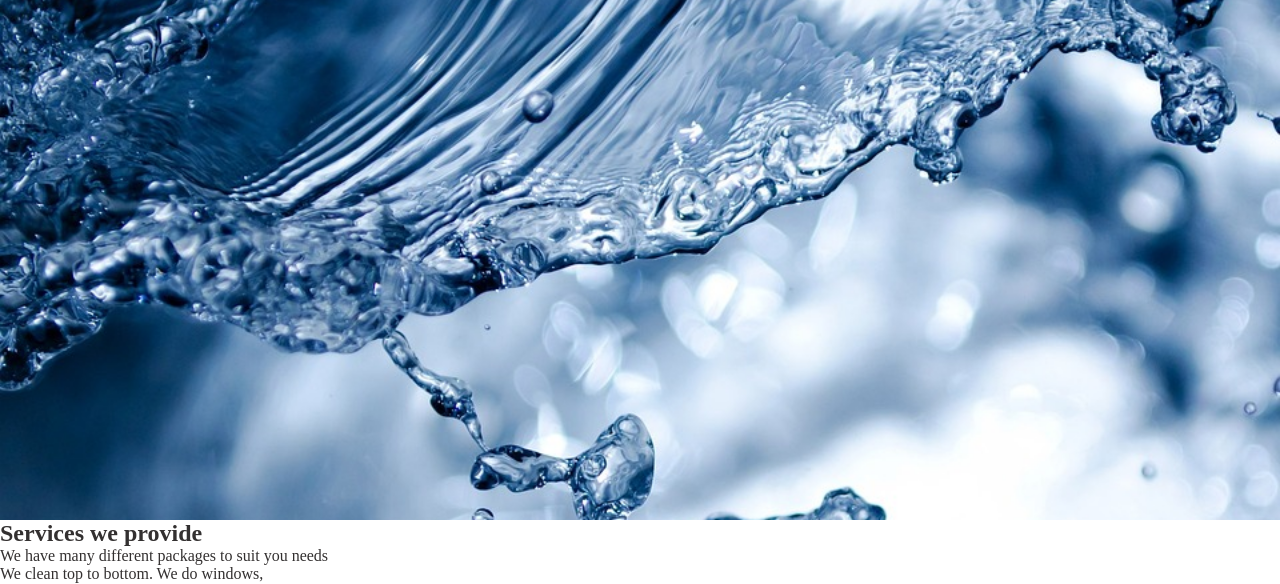
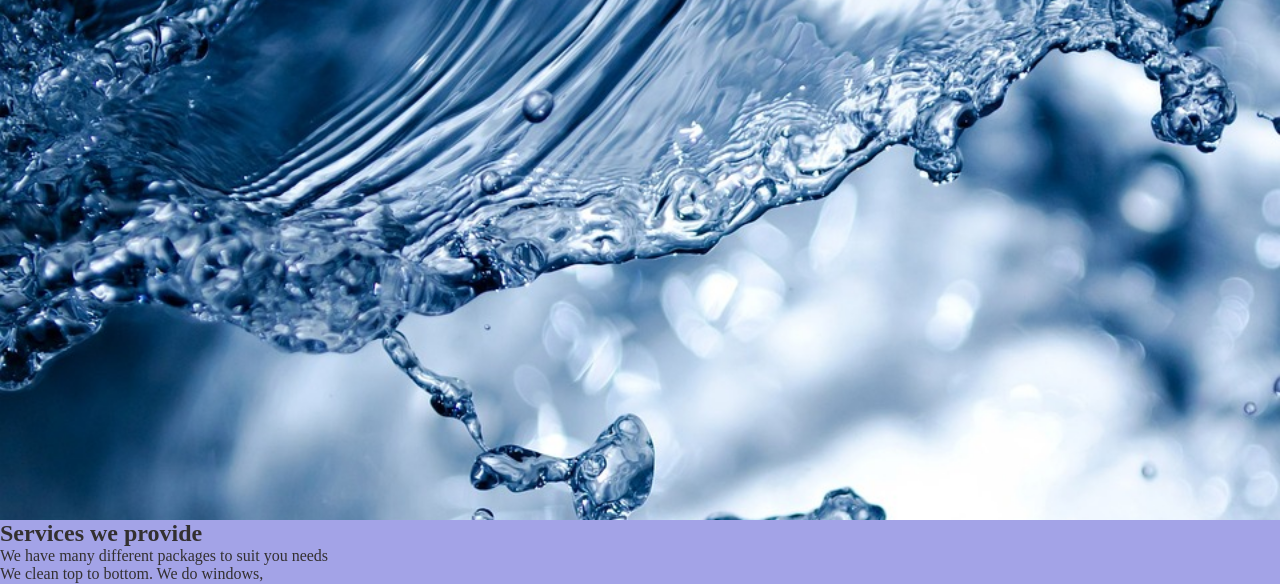
Before and after one commit to SLW1n1ng/service_site_css, a plain HTML site: page Jan3index.html in a window 1280 px wide. Shown: the part 214-798 px from the top of the page. Drawn offline with Linux system fonts and the light colour scheme.

Commit message:
Jan 26 service site css

```diff
--- a/index.css
+++ b/index.css
@@ -35,7 +35,6 @@
   flex-wrap: wrap;
   flex-direction: row;
   justify-content: center;
-  /* align-items: center; */
 }
 .header-div-container img {
   float: left;
@@ -50,6 +49,7 @@
 }
 
 .main-container {
+  background-color: rgb(163, 163, 231);
 }
 .main-section-1 {
   background-color: rgb(66, 93, 174);
```
